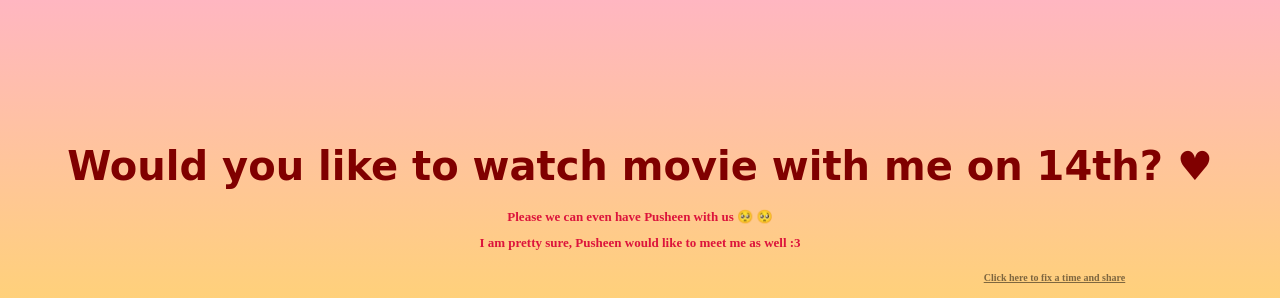
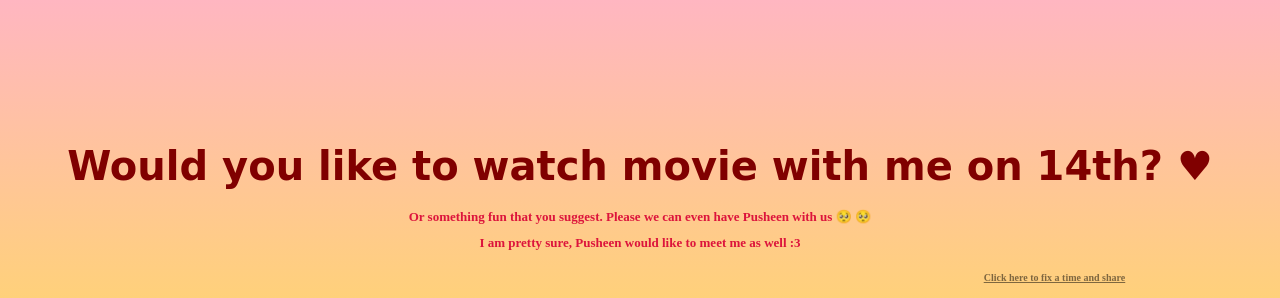
Before and after one commit to dipui7/parAmor, a plain HTML site: page index.html in a window 1280 px wide. Shown: the top 298 px of the page. Drawn offline with Linux system fonts and the light colour scheme.

Commit message:
Update index.html

```diff
--- a/index.html
+++ b/index.html
@@ -8,7 +8,7 @@
     <div class="container">
       <div>
         <h1 class="header_text">Would you like to watch movie with me on 14th? &hearts;</h1>
-        <h2>Please we can even have Pusheen with us 	&#129402; 	&#129402;</h2>
+        <h2>Or something fun that you suggest. Please we can even have Pusheen with us 	&#129402; 	&#129402;</h2>
         <h2> I am pretty sure, Pusheen would like to meet me as well :3 </h2>
       </div>
       <p>
```
